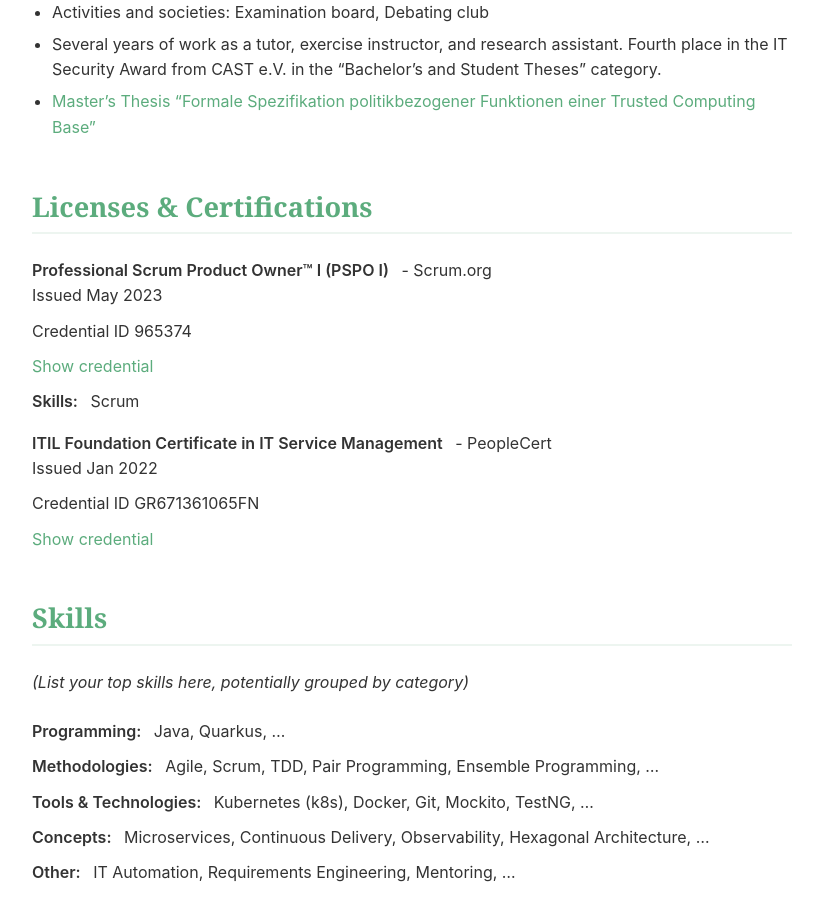
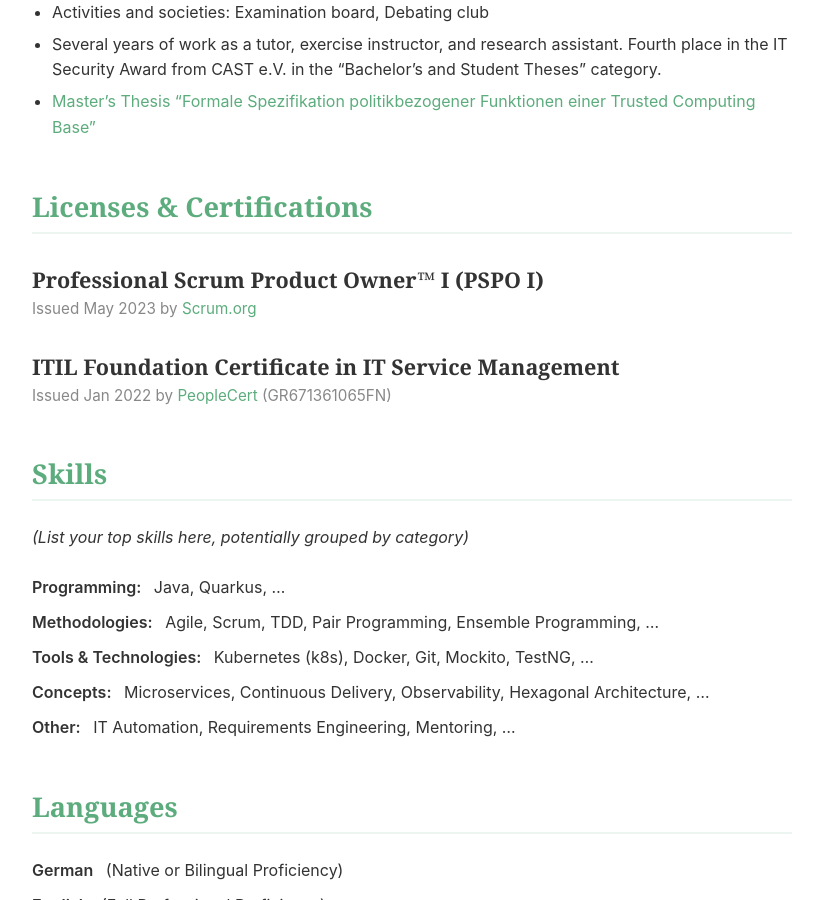
Before and after one commit to fxnn/fxnn.github.io, a Jekyll site: the page built from cv.md, in a window 1280 px wide and 900 px high, scrolled down 2175 px. Shown: the whole window, without its empty margins (228-1051 px from the left). Built offline with Jekyll 4.4.1, drawn with Linux system fonts in a browser that asks for light colours.

Commit message:
docs: Reformat certifications section

```diff
--- a/cv.md
+++ b/cv.md
@@ -73,16 +73,11 @@ title: Curriculum Vitae
 
 ## Licenses & Certifications
 
-*   **Professional Scrum Product Owner™ I (PSPO I)** - Scrum.org
-    *   Issued May 2023
-    *   Credential ID 965374
-    *   [Show credential](https://www.scrum.org/certificates/965374)
-    *   **Skills:** Scrum
+### Professional Scrum Product Owner™ I (PSPO I)
+Issued May 2023 by [Scrum.org](https://www.scrum.org/certificates/965374)
 
-*   **ITIL Foundation Certificate in IT Service Management** - PeopleCert
-    *   Issued Jan 2022
-    *   Credential ID GR671361065FN
-    *   [Show credential](https://www.peoplecert.org/for-corporations/certificate-verification-service)
+### ITIL Foundation Certificate in IT Service Management
+Issued Jan 2022 by [PeopleCert](https://www.peoplecert.org/for-corporations/certificate-verification-service) (GR671361065FN)
 
 ## Skills
 
```
